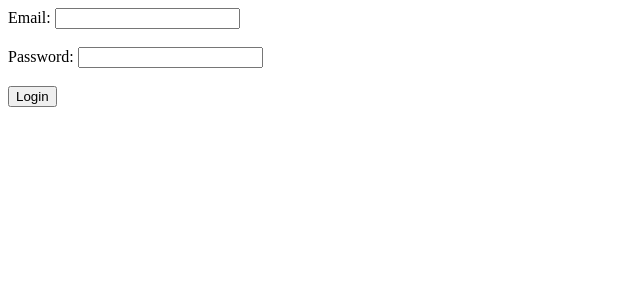
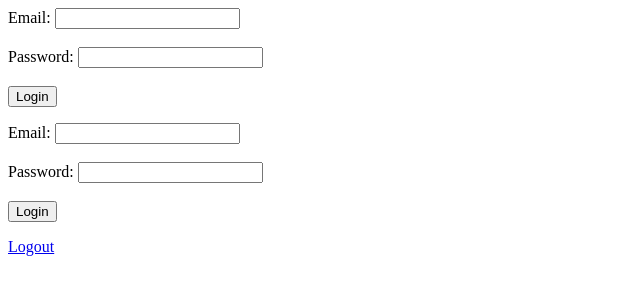
Before and after one commit to xpindia22/JHCSoftware, a PHP site: page /login.php in a window 1280 px wide. Shown: the top 300 px of the page, without its empty margins (0-640 px from the left). Run offline with PHP 8.4, Linux system fonts and the light colour scheme.

Commit message:
Session starts!

```diff
--- a/001_register-pt.php
+++ b/001_register-pt.php
@@ -1,8 +1,8 @@
 <?php
 //require 'css/style.css';
 
-
-require_once 'pwd.php'; // connect to the database.
+require_once './login/protected.php';
+// require_once 'pwd.php'; // connect to the database.
 require 'header-jhcpl.php';
 require_once 'conn.php'; // connect to the database.
 
--- a/login/login.php
+++ b/login/login.php
@@ -33,3 +33,47 @@ if ($_SERVER["REQUEST_METHOD"] == "POST") {
     <input type="password" id="password" name="password" required><br><br>
     <input type="submit" value="Login">
 </form>
+
+<?php
+require_once 'db_connection.php';
+
+session_start();
+
+if (isset($_SESSION['email']) && isset($_GET['logout'])) {
+    session_destroy();
+    header("Location: login.php");
+    exit;
+}
+
+if ($_SERVER["REQUEST_METHOD"] == "POST") {
+    $email = $_POST['email'];
+    $password = $_POST['password'];
+
+    $query = "SELECT * FROM users WHERE email = '$email'";
+    $result = $conn->query($query);
+
+    if ($result->num_rows > 0) {
+        $user_data = $result->fetch_assoc();
+        if (password_verify($password, $user_data['hashedpwd'])) {
+            $_SESSION['email'] = $email;
+            header("Location: protected.php");
+            exit;
+        } else {
+            echo "Invalid password!";
+        }
+    } else {
+        echo "User not found!";
+    }
+}
+?>
+
+<!-- HTML form for user login -->
+<form action="<?php echo htmlspecialchars($_SERVER["PHP_SELF"]); ?>" method="post">
+    <label for="email">Email:</label>
+    <input type="email" id="email" name="email" required><br><br>
+    <label for="password">Password:</label>
+    <input type="password" id="password" name="password" required><br><br>
+    <input type="submit" value="Login">
+</form>
+
+<p><a href="?logout=1">Logout</a></p>
--- a/login/protected.php
+++ b/login/protected.php
@@ -9,3 +9,4 @@ if (!isset($_SESSION['email'])) {
 // User is logged in, allow access to protected files
 echo "Welcome, " . $_SESSION['email'] . "! You are now logged in.";
 ?>
+<p><a href="?logout=1">Logout</a></p>
```
